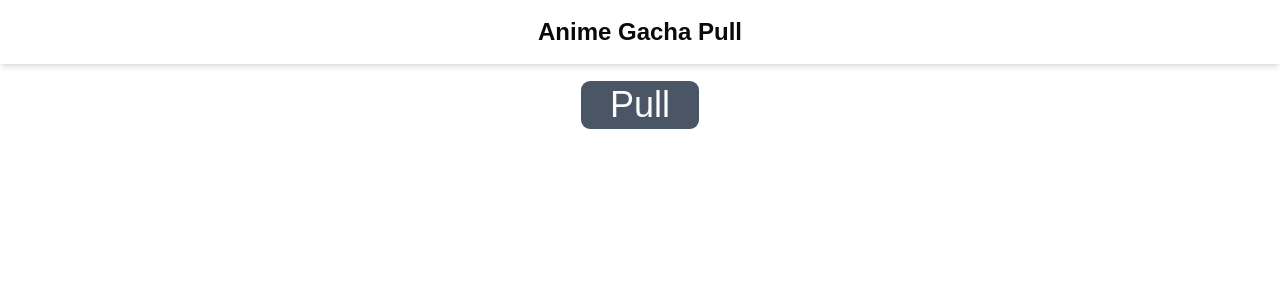
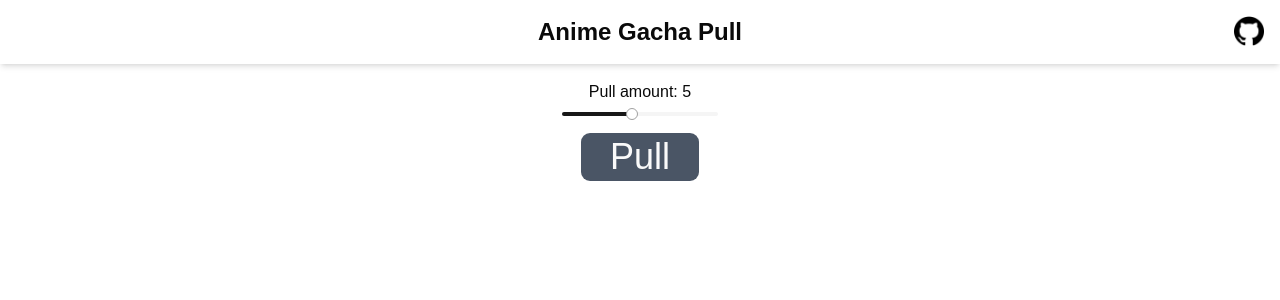
Before and after one commit to teerapat-ch/AnimeGachaPull, a React (Vite) app: page / in a window 1280 px wide. Shown: the top 300 px of the page. Built offline with nearby package versions, Linux system fonts and the light colour scheme.

Commit message:
feat: github repo button

```diff
--- a/src/App.tsx
+++ b/src/App.tsx
@@ -1,6 +1,7 @@
 import { useState } from "react"
 import { Button } from "./components/ui/button"
 import AnimeCardList from "./components/AnimeCardList"
+import { Slider } from "./components/ui/slider"
 
 interface AnimeResponse {
   results: {
@@ -14,16 +15,25 @@ interface AnimeResponse {
 const App = () => {
 
   const [data, setData] = useState<AnimeResponse>()
-  const [amount, setAmount] = useState<number>(5)
+  const [amount, setAmount] = useState<number[]>([5])
 
   const fetchAnime = async () => {
-    const res = await fetch('https://nekos.best/api/v2/waifu?amount=5')
+    const res = await fetch(`https://nekos.best/api/v2/waifu?amount=${amount[0]}`)
     const json: AnimeResponse = await res.json()
     setData(json)
   }
 
   return (
     <div className="flex flex-col items-center m-4">
+      <h1 className="mb-2">Pull amount: {amount}</h1>
+      <Slider
+        defaultValue={[5]}
+        min={1}
+        max={10}
+        step={1}
+        onValueChange={(val) => setAmount(val)}
+        className="w-1/8 mb-4"
+      />
       <Button onClick={() => fetchAnime()} className="px-6 py-6 mb-4 hover:cursor-pointer w-30 bg-gray-600">
         <h1 className="text-4xl">Pull</h1>
       </Button>
--- a/src/components/NavBar.tsx
+++ b/src/components/NavBar.tsx
@@ -1,7 +1,17 @@
 const NavBar = () => {
   return (
-    <div className="flex items-center justify-center w-full p-4 shadow-md">
+    <div className="grid grid-cols-3 justify-items-center w-full p-4 shadow-md">
+      <div />
       <h1 className="text-2xl font-semibold">Anime Gacha Pull</h1>
+      <div className="flex justify-end w-full">
+        <a href="https://github.com/teerapat-ch/AnimeGachaPull">
+          <img
+            src="github.png"
+            alt="github"
+            width={30}
+          />
+        </a>
+      </div>
     </div>
   )
 }
--- /dev/null
+++ b/src/components/ui/slider.tsx
@@ -0,0 +1,57 @@
+import * as React from "react"
+import { Slider as SliderPrimitive } from "radix-ui"
+
+import { cn } from "@/lib/utils"
+
+function Slider({
+  className,
+  defaultValue,
+  value,
+  min = 0,
+  max = 100,
+  ...props
+}: React.ComponentProps<typeof SliderPrimitive.Root>) {
+  const _values = React.useMemo(
+    () =>
+      Array.isArray(value)
+        ? value
+        : Array.isArray(defaultValue)
+          ? defaultValue
+          : [min, max],
+    [value, defaultValue, min, max]
+  )
+
+  return (
+    <SliderPrimitive.Root
+      data-slot="slider"
+      defaultValue={defaultValue}
+      value={value}
+      min={min}
+      max={max}
+      className={cn(
+        "relative flex w-full touch-none items-center select-none data-disabled:opacity-50 data-vertical:h-full data-vertical:min-h-40 data-vertical:w-auto data-vertical:flex-col",
+        className
+      )}
+      {...props}
+    >
+      <SliderPrimitive.Track
+        data-slot="slider-track"
+        className="relative grow overflow-hidden rounded-full bg-muted data-horizontal:h-1 data-horizontal:w-full data-vertical:h-full data-vertical:w-1"
+      >
+        <SliderPrimitive.Range
+          data-slot="slider-range"
+          className="absolute bg-primary select-none data-horizontal:h-full data-vertical:w-full"
+        />
+      </SliderPrimitive.Track>
+      {Array.from({ length: _values.length }, (_, index) => (
+        <SliderPrimitive.Thumb
+          data-slot="slider-thumb"
+          key={index}
+          className="relative block size-3 shrink-0 rounded-full border border-ring bg-white ring-ring/50 transition-[color,box-shadow] select-none after:absolute after:-inset-2 hover:ring-3 focus-visible:ring-3 focus-visible:outline-hidden active:ring-3 disabled:pointer-events-none disabled:opacity-50"
+        />
+      ))}
+    </SliderPrimitive.Root>
+  )
+}
+
+export { Slider }
```
Also changed, not shown: public/github.png (added).
